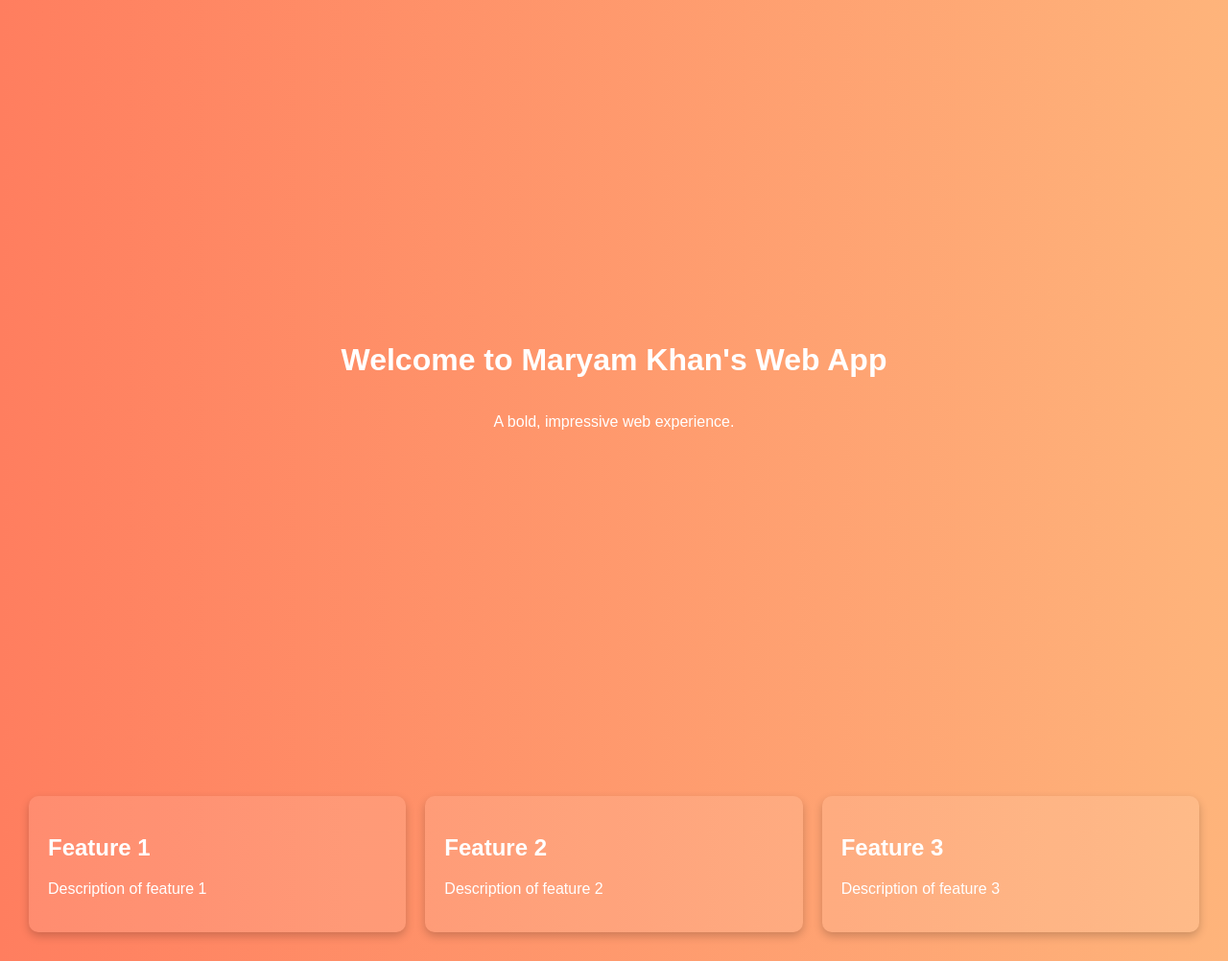
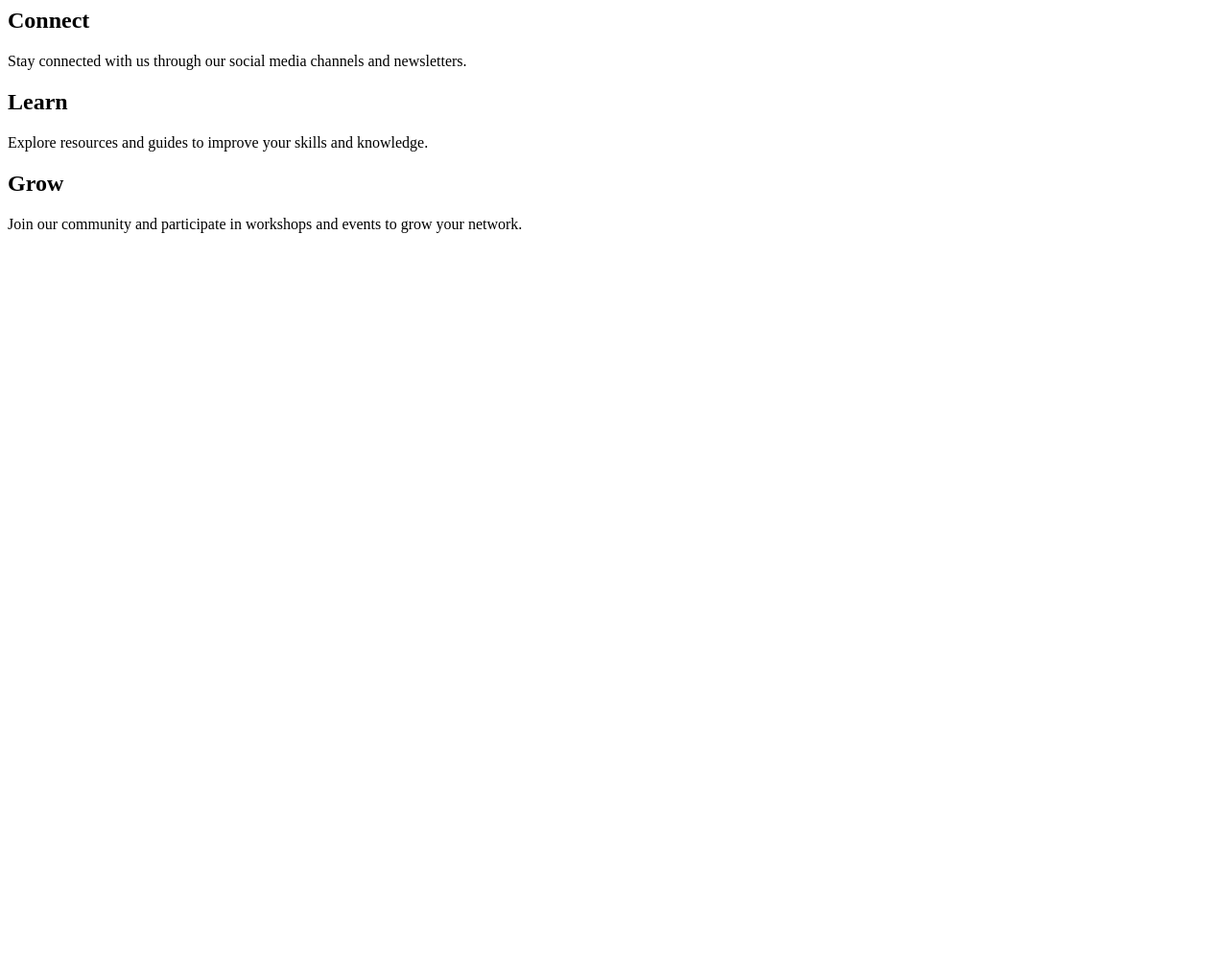
Before and after one commit to marykhan3012-gif/i-am-maryam, a plain HTML site: page index.html in a window 1280 px wide. Shown: the whole page at 96% size. After the commit the page ends 800 px from the top, so only its background shows below. Drawn offline with Linux system fonts and the light colour scheme.

Commit message:
Updated footer section in index.html to replace feature cards with Connect, Learn, and Grow sections.

```diff
--- a/index.html
+++ b/index.html
@@ -1,65 +1,14 @@
-<!DOCTYPE html>
-<html lang="en">
-<head>
-    <meta charset="UTF-8">
-    <meta name="viewport" content="width=device-width, initial-scale=1.0">
-    <title>Maryam Khan's Web App</title>
-    <link rel="stylesheet" href="styles.css">
-    <style>
-        body {
-            font-family: Arial, sans-serif;
-            margin: 0;
-            padding: 0;
-            background: linear-gradient(to right, #ff7e5f, #feb47b);
-            color: white;
-        }
-        .hero {
-            display: flex;
-            flex-direction: column;
-            justify-content: center;
-            align-items: center;
-            height: 100vh;
-            text-align: center;
-            animation: fadeIn 2s ease 1;
-        }
-        @keyframes fadeIn {
-            from { opacity: 0; }
-            to { opacity: 1; }
-        }
-        .features {
-            display: flex;
-            justify-content: space-around;
-            padding: 20px;
-            flex-wrap: wrap;
-        }
-        .feature-card {
-            background: rgba(255, 255, 255, 0.1);
-            border-radius: 10px;
-            padding: 20px;
-            margin: 10px;
-            flex: 1 1 200px;
-            box-shadow: 0 4px 10px rgba(0, 0, 0, 0.2);
-        }
-    </style>
-</head>
-<body>
-    <div class="hero">
-        <h1>Welcome to Maryam Khan's Web App</h1>
-        <p>A bold, impressive web experience.</p>
+<footer>
+    <div class="section">
+        <h2>Connect</h2>
+        <p>Stay connected with us through our social media channels and newsletters.</p>
     </div>
-    <div class="features">
-        <div class="feature-card">
-            <h2>Feature 1</h2>
-            <p>Description of feature 1</p>
-        </div>
-        <div class="feature-card">
-            <h2>Feature 2</h2>
-            <p>Description of feature 2</p>
-        </div>
-        <div class="feature-card">
-            <h2>Feature 3</h2>
-            <p>Description of feature 3</p>
-        </div>
+    <div class="section">
+        <h2>Learn</h2>
+        <p>Explore resources and guides to improve your skills and knowledge.</p>
     </div>
-</body>
-</html>
+    <div class="section">
+        <h2>Grow</h2>
+        <p>Join our community and participate in workshops and events to grow your network.</p>
+    </div>
+</footer>
```
